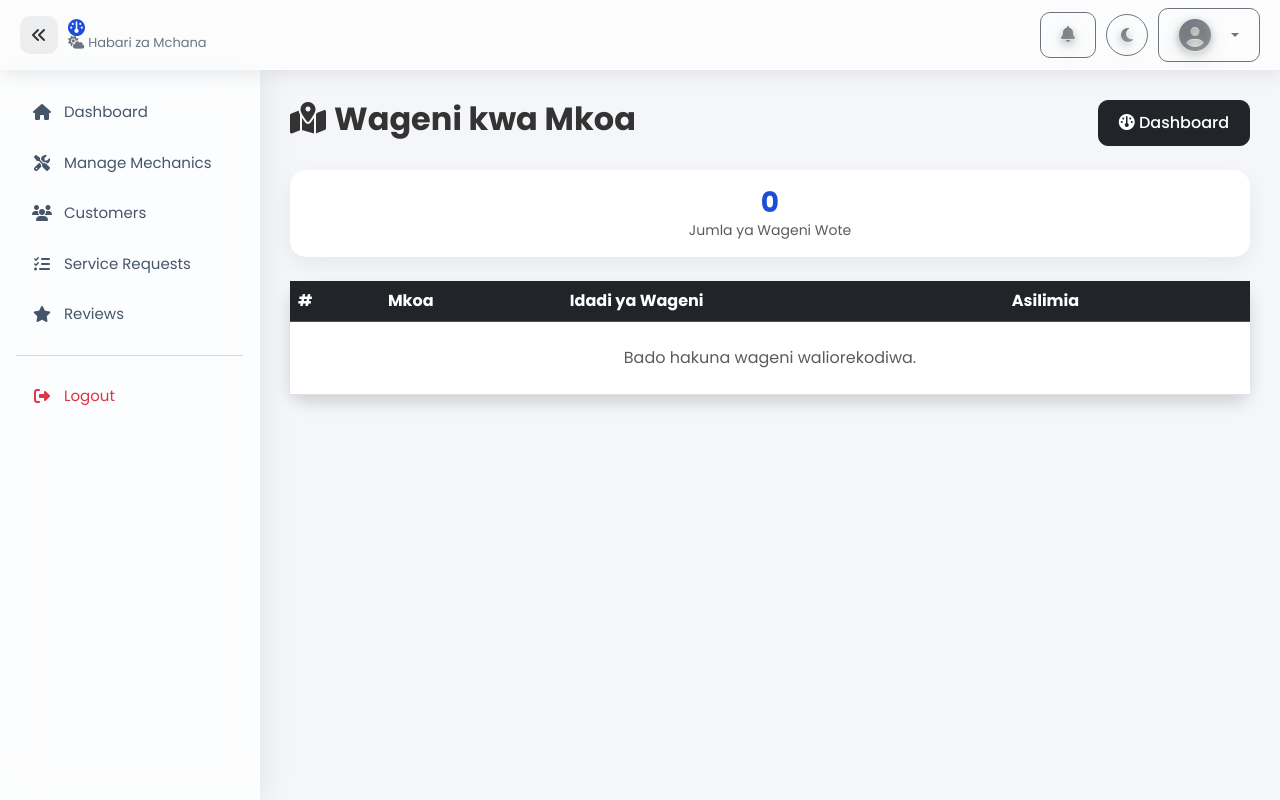
After one commit to joblee88/garifix, a Flask app: page /admin/visitors in a window 1280 px wide. The commit adds this page. Run offline with Flask 3, Linux system fonts and the light colour scheme; the visitor is signed in with stand-in values (Sample User, id 1); data that the repository does not hold is empty.

Commit message:
adin visitor counter

```diff
--- a/app.py
+++ b/app.py
@@ -1,6 +1,7 @@
 import os
 import uuid
 import secrets
+import requests
 from datetime import datetime
 from functools import wraps
 from flask import Flask, render_template, request, redirect, session, flash, url_for, send_from_directory
@@ -156,7 +157,7 @@ db.init_app(app)
 with app.app_context():
     try:
         import models
-        from models import User, Mechanic, ServiceRequest, Review, Notification
+        from models import User, Mechanic, ServiceRequest, Review, Notification, PageVisit
         db.create_all()
         print("Database ya SQLite imewezeshwa: Faili la garifix.db na meza zote zipo tayari!")
     except Exception as e:
@@ -382,6 +383,41 @@ def enforce_email_verification():
         return None
     if not user.email_verified:
         return redirect(url_for("verify_pending"))
+    return None
+
+
+@app.before_request
+def track_visitor():
+    """Hesabu mgeni MMOJA kwa kila 'session' (siyo kila 'page load') na
+    ujaribu kujua mkoa wake kwa kutumia huduma ya nje ya 'geo-IP' (bila
+    malipo, ip-api.com). Hii ni ya HIARI kabisa kwa uzoefu wa mtumiaji -
+    ikishindikana kwa sababu yoyote (mtandao, muda, IP ya ndani wakati wa
+    majaribio), tunaruka kimya kimya bila kuathiri ukurasa wenyewe."""
+    if session.get("visit_logged"):
+        return None
+    if request.endpoint in ("static", None) or (request.endpoint or "").startswith("admin_"):
+        return None
+
+    session["visit_logged"] = True  # weka mara moja - hata ikiwa geo-IP itashindikana, usijaribu tena
+
+    ip = request.headers.get("X-Forwarded-For", request.remote_addr or "").split(",")[0].strip()
+    region = "Haijulikani"
+    try:
+        if ip and not ip.startswith(("127.", "10.", "192.168.", "172.")):
+            resp = requests.get(f"http://ip-api.com/json/{ip}?fields=status,regionName", timeout=2)
+            data = resp.json()
+            if data.get("status") == "success" and data.get("regionName"):
+                region = data["regionName"]
+    except Exception:
+        pass  # geo-IP ni ya hiari - kamwe isivunje ukurasa
+
+    try:
+        visit = PageVisit(region=region)
+        db.session.add(visit)
+        db.session.commit()
+    except Exception:
+        db.session.rollback()
+
     return None
 
 
@@ -1757,6 +1793,15 @@ def admin_dashboard(user_id):
     accepted_requests = ServiceRequest.query.filter_by(status="accepted").count()
     completed_requests = ServiceRequest.query.filter_by(status="completed").count()
 
+    total_visitors = PageVisit.query.count()
+    top_regions = (
+        db.session.query(PageVisit.region, func.count(PageVisit.id).label("jumla"))
+        .group_by(PageVisit.region)
+        .order_by(func.count(PageVisit.id).desc())
+        .limit(3)
+        .all()
+    )
+
     return render_template(
         "admin_dashboard.html",
         user=user,
@@ -1766,8 +1811,26 @@ def admin_dashboard(user_id):
         total_requests=total_requests,
         pending_requests=pending_requests,
         accepted_requests=accepted_requests,
-        completed_requests=completed_requests
+        completed_requests=completed_requests,
+        total_visitors=total_visitors,
+        top_regions=top_regions
     )
+
+
+@app.route("/admin/visitors")
+@login_required
+@role_required("admin")
+def admin_visitors():
+    """Mikoa YOTE (siyo mitatu tu) yenye wageni, iliyopangwa kwa idadi
+    kubwa kwenda ndogo."""
+    total_visitors = PageVisit.query.count()
+    all_regions = (
+        db.session.query(PageVisit.region, func.count(PageVisit.id).label("jumla"))
+        .group_by(PageVisit.region)
+        .order_by(func.count(PageVisit.id).desc())
+        .all()
+    )
+    return render_template("admin_visitors.html", total_visitors=total_visitors, all_regions=all_regions)
 
 
 @app.route("/admin/mechanics")
--- a/requirements.txt
+++ b/requirements.txt
@@ -11,3 +11,4 @@ firebase-admin==6.5.0
 Pillow==10.4.0
 cloudinary==1.41.0
 Authlib==1.3.2
+requests==2.32.3
--- /dev/null
+++ b/templates/admin_visitors.html
@@ -0,0 +1,49 @@
+{% extends "admin_base.html" %}
+{% block title %}Wageni kwa Mkoa - Admin{% endblock %}
+
+{% block content %}
+<div class="d-flex justify-content-between align-items-center mb-4">
+    <h2 class="fw-bold"><i class="fa-solid fa-map-location-dot me-2"></i>Wageni kwa Mkoa</h2>
+    <a href="{{ url_for('admin_dashboard', user_id=session['user_id']) }}" class="btn btn-dark">
+        <i class="fa-solid fa-gauge"></i> Dashboard
+    </a>
+</div>
+
+<div class="card p-3 mb-4 text-center">
+    <h3 class="fw-bold text-primary mb-0">{{ total_visitors }}</h3>
+    <p class="text-muted small mb-0">Jumla ya Wageni Wote</p>
+</div>
+
+<div class="card shadow border-0">
+    <div class="table-responsive">
+        <table class="table table-hover align-middle mb-0">
+            <thead class="table-dark">
+                <tr>
+                    <th>#</th>
+                    <th>Mkoa</th>
+                    <th>Idadi ya Wageni</th>
+                    <th>Asilimia</th>
+                </tr>
+            </thead>
+            <tbody>
+                {% for region, jumla in all_regions %}
+                <tr>
+                    <td>{{ loop.index }}</td>
+                    <td class="fw-semibold">{{ region }}</td>
+                    <td>{{ jumla }}</td>
+                    <td>
+                        <div class="progress" style="height: 18px; min-width: 100px;">
+                            <div class="progress-bar bg-primary" style="width: {{ (jumla / total_visitors * 100) if total_visitors else 0 }}%;">
+                                {{ "%.1f"|format((jumla / total_visitors * 100) if total_visitors else 0) }}%
+                            </div>
+                        </div>
+                    </td>
+                </tr>
+                {% else %}
+                <tr><td colspan="4" class="text-center py-4 text-muted">Bado hakuna wageni waliorekodiwa.</td></tr>
+                {% endfor %}
+            </tbody>
+        </table>
+    </div>
+</div>
+{% endblock %}
```
Also changed, not shown: models.py (+12 -0 lines), templates/admin_dashboard.html (+30 -0 lines).
